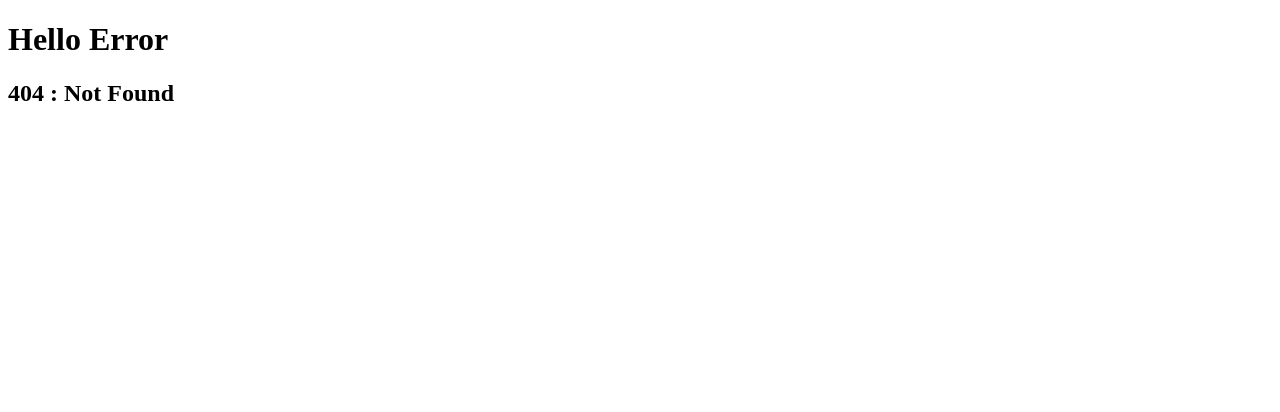
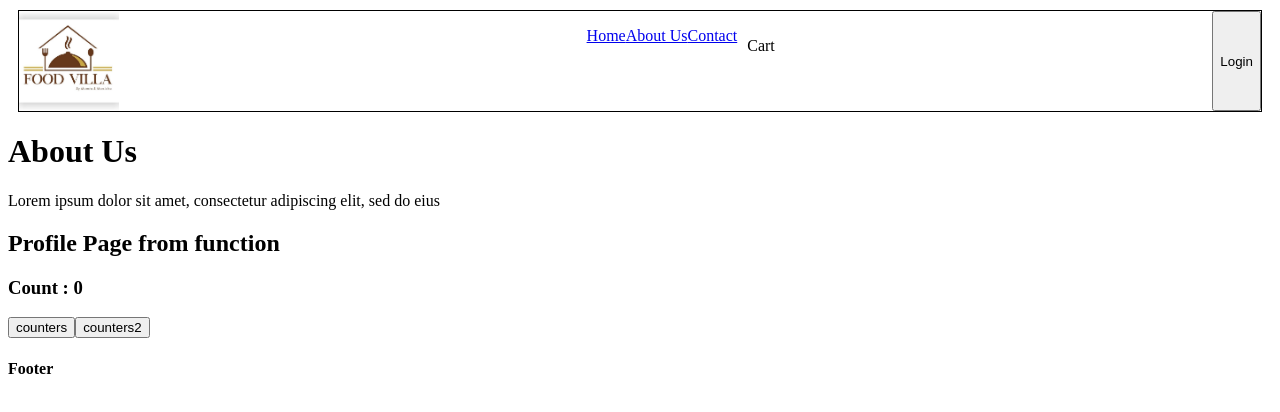
Before and after one commit to darshan221b/Namaste-React, a React (Vite) app: page /about/profile in a window 1280 px wide. Before the commit this address had no page. Shown: the top 412 px of the page. Built offline with nearby package versions, Linux system fonts and the light colour scheme.

Commit message:
CH- 8 Lets get classy

```diff
--- a/src/components/About.js
+++ b/src/components/About.js
@@ -1,10 +1,36 @@
-const About = () => {
+import Profile from "./Profile";
+import { Component } from "react";
+
+class About extends Component {
+  constructor(props) {
+    super(props);
+    this.state = {};
+    console.log("Parent - constructor");
+  }
+
+  componentDidMount() {
+    console.log("Parent - componentDidMount");
+    // this.timer = setInterval(() => {
+    //   console.log("Hello World");
+    // }, 1000);
+  }
+
+  componentWillUnmount() {
+    // clearInterval(this.timer);
+  }
+
+  render() {
+    console.log("Parent - render");
     return (
-        <div>
-            <h1>About Us</h1>
-            <p>Lorem ipsum dolor sit amet, consectetur adipiscing elit, sed do eius </p>
-        </div>
-    )
-};
+      <div>
+        <h1>About Us</h1>
+        <p>
+          Lorem ipsum dolor sit amet, consectetur adipiscing elit, sed do eius{" "}
+        </p>
+        <Profile name="Darshan" />
+      </div>
+    );
+  }
+}
 
 export default About;
--- a/src/components/Profile.js
+++ b/src/components/Profile.js
@@ -1,12 +1,37 @@
-import { Outlet } from "react-router-dom";
+import { useState, useEffect } from "react";
 
 const Profile = () => {
-    return (
-        <div>
-            <h2>Profile Page</h2>
-            <Outlet />
-        </div>
-    )
-}
+  const [count, setCount] = useState(0);
+  const [count2, setCount2] = useState(0);
+
+  useEffect(() => {
+    console.log("USEEFFECT");
+    // const timer = setInterval(() => {
+    //   console.log("Hello world");
+    // }, 1000);
+
+    return () => {
+        // clearInterval(timer);
+        console.log("UseEffect return");   // unmounting phase
+    }
+  }, []);
+
+  // useEffect(() => {
+  //     console.log("Count 1");
+  // }, [count]);
+
+  // useEffect(() => {
+  //     console.log("Count 2");
+  // }, [count2]);
+
+  return (
+    <div>
+      <h2>Profile Page from function</h2>
+      <h3> Count : {count}</h3>
+      <button onClick={() => setCount(1)}> counters </button>
+      <button onClick={() => setCount2(1)}> counters2 </button>
+    </div>
+  );
+};
 
 export default Profile;
--- /dev/null
+++ b/src/components/ProfileClass.js
@@ -0,0 +1,46 @@
+import { Component } from "react";
+
+class Profile extends Component {
+  constructor(props) {
+    super(props);
+    this.state = {
+      userInfo: {
+        name: "ABC",
+        location: "Hubli",
+      },
+    };
+    console.log("child - constructor");
+  }
+
+  async componentDidMount() {
+    const data = await fetch("https://api.github.com/users/darshan221b");
+    const json = await data.json();
+    this.setState({
+      userInfo: json,
+    });
+    console.log("child - componentDidMount");
+  }
+
+  componentDidUpdate() {
+    console.log("child - componentDidUpdate");
+  }
+
+  componentWillUnmount() {
+    console.log("child - componentWillUnmount");
+  }
+
+  render() {
+    const { name, location, avatar_url } = this.state?.userInfo;
+    console.log("child - render");
+    return (
+      <div>
+        <h1>Profile from CLASSSSS</h1>
+        <img src={avatar_url} alt="profile-pic" />
+        <h2>Name: {name}</h2>
+        <h2>Location: {location}</h2>
+      </div>
+    );
+  }
+}
+
+export default Profile;
```
Also changed, not shown: src/App.js (+9 -2 lines).
